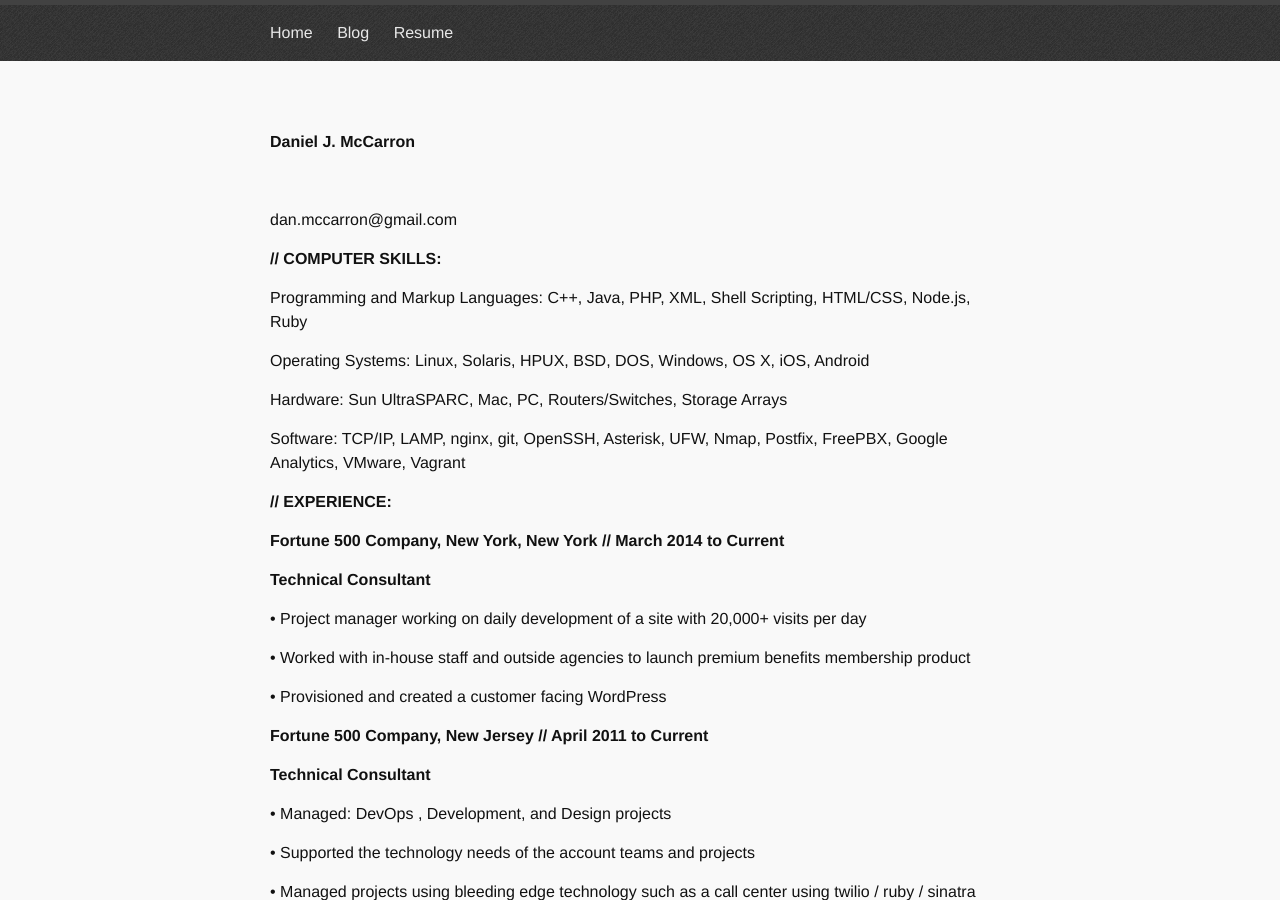
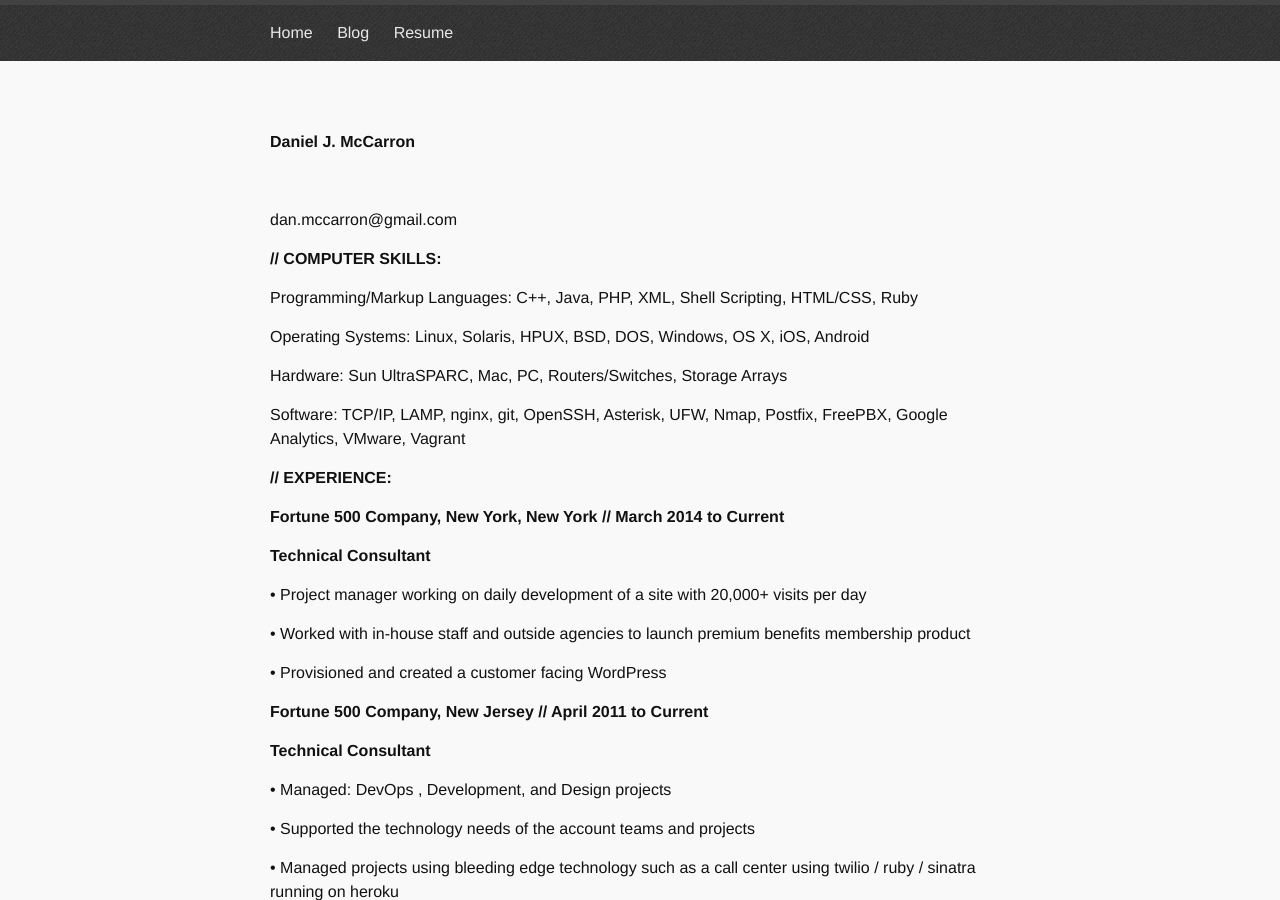
Before and after one commit to mccarrond/mccarrond.github.io, a Jekyll site: the page built from resume.md, in a window 1280 px wide and 900 px high. Built offline with Jekyll 4.4.1, drawn with Linux system fonts in a browser that asks for light colours.

Commit message:
Update resume.md

```diff
--- a/resume.md
+++ b/resume.md
@@ -14,7 +14,7 @@ dan.mccarron@gmail.com
 
 <b> // COMPUTER SKILLS: </b>
 
-Programming and Markup Languages: C++, Java, PHP, XML, Shell Scripting, HTML/CSS, Node.js, Ruby
+Programming/Markup Languages: C++, Java, PHP, XML, Shell Scripting, HTML/CSS, Ruby
 
 Operating Systems: Linux, Solaris, HPUX, BSD, DOS, Windows, OS X, iOS, Android
 
```
